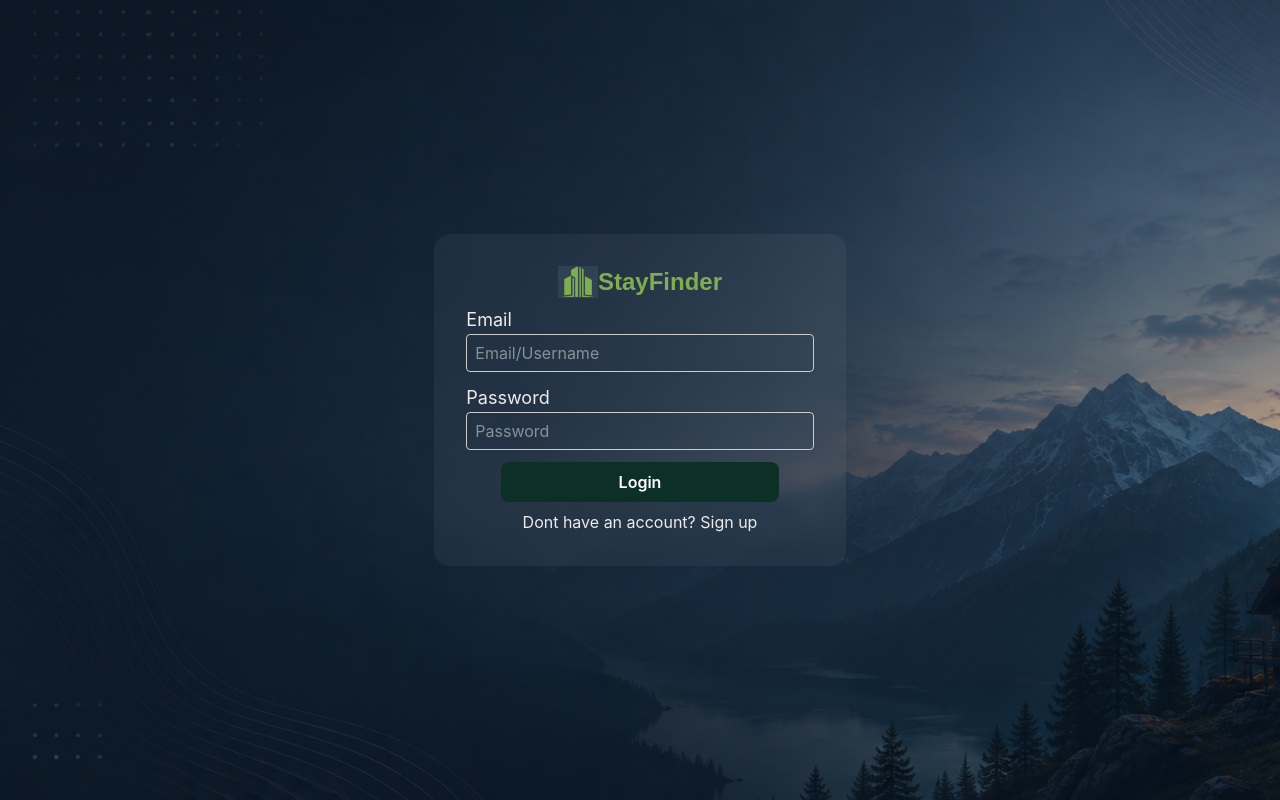
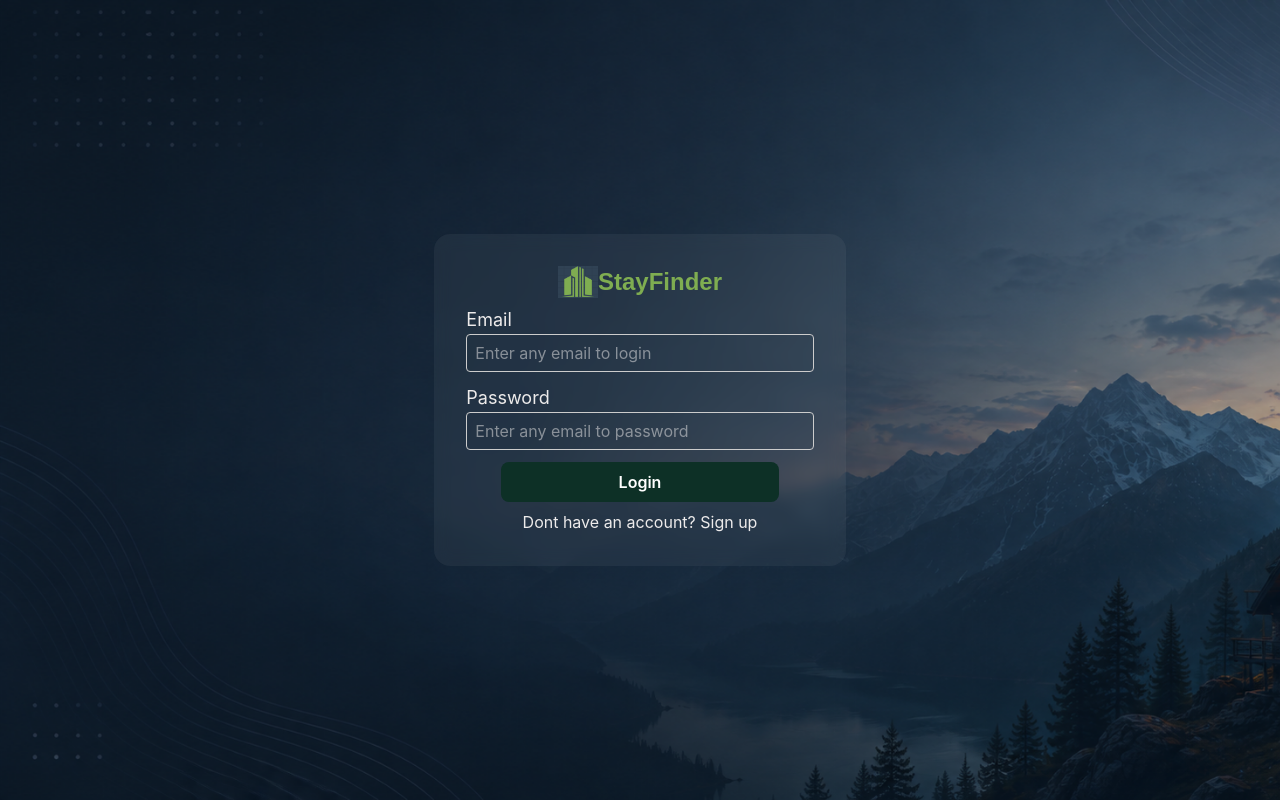
Before and after one commit to AbdullahHamdani4/Stay-Finder, a React (Vite) app: page / in a window 1280 px wide. Built offline with nearby package versions, Linux system fonts and the light colour scheme.

Commit message:
Update index.html and Navbar component; add logo image import and improve button functionality in Navbar

```diff
--- a/index.html
+++ b/index.html
@@ -3,6 +3,7 @@
   <head>
     <meta charset="UTF-8" />
      <meta name="viewport" content="width=device-width, initial-scale=1.0" />
+    <link rel="icon" type="image/png" href="./src/assets/logoLogin.png">
     <link rel="stylesheet" href="https://cdnjs.cloudflare.com/ajax/libs/font-awesome/7.3.0/css/all.min.css" integrity="sha512-ApSLB1Pd3/bZN8fWB/RG9YhN/7bd9Hkf3AGaE2mPfebjrxagjuBtx2GcgdqIlJkUzwylBo61r9Xa9NmgBI0swA==" crossorigin="anonymous" referrerpolicy="no-referrer" />
     <title>Stay-Finder</title>
   </head>
--- a/src/components/Navbar.jsx
+++ b/src/components/Navbar.jsx
@@ -13,7 +13,7 @@ function Navbar() {
         </ul>
     </div>
     <div>
-        <button className="bg-[#0D3026] text-white font-inter font-semibold text-[12px] rounded-[8px] py-2 px-2.5 md:py-2.5 md:px-3 cursor-pointer" onClick={(()=>navigate("/ListProperties"))}>List your property</button>
+        <button className="bg-[#0D3026] text-white font-inter font-semibold text-[12px] rounded-[8px] py-2 px-2.5 md:py-2.5 md:px-3 cursor-pointer" >List your property</button>
     </div>
   </header>
     )
@@ -21,3 +21,4 @@ function Navbar() {
 }
 
 export default Navbar
+// onClick={(()=>navigate("/ListProperties"))}
--- a/src/components/filterBar.jsx
+++ b/src/components/filterBar.jsx
@@ -9,8 +9,6 @@ const filterBar = memo(({ destinationSend }) => {
   const [minPrice, setMinPrice] = useState(5000);
   const [maxPrice, setMaxPrice] = useState(90000);
   const [guests, setGuests] = useState("Any Guest");
- console.log("Hello");
-
   const onData = (minVal, maxVal) => {
     setMinPrice(minVal)
     setMaxPrice(maxVal)
--- a/src/components/logo.jsx
+++ b/src/components/logo.jsx
@@ -1,5 +1,6 @@
 import React from 'react'
 import logoImg from "../assets/logo.png";
+import logoLoginImg from "../assets/logoLogin.png";
 const logo = ({textSize,logo,textColor}) => {
 
   return (
--- a/src/components/sortDropDown.jsx
+++ b/src/components/sortDropDown.jsx
@@ -2,8 +2,6 @@ import React from 'react'
 import { memo } from 'react';
 
 const sortDropDown =memo(({sortValueSend}) => {
-  console.log("sort function ==>");
-
   return (
       <div className="mt-5 flex flex-col items-end">
            <div className="flex shrink-0 items-center gap-3">
--- a/src/pages/Login.jsx
+++ b/src/pages/Login.jsx
@@ -18,8 +18,8 @@ const Login = () => {
               navigate("/Home")
             }
           }>
-            <div className='w-full'><label className='text-[18px]'>Email</label><Input placeholder={"Email/Username"} type={"email"} name="email" /></div>
-            <div><label className='text-[18px]'>Password</label><Input placeholder={"Password"} type={"password"} name="password" /></div>
+            <div className='w-full'><label className='text-[18px]'>Email</label><Input placeholder={"Enter any email to login"} type={"email"} name="email" /></div>
+            <div><label className='text-[18px]'>Password</label><Input placeholder={"Enter any email to password"} type={"password"} name="password" /></div>
             <button className="bg-[#0D3026] text-white font-inter font-semibold text-base rounded-[8px] py-2 w-[80%]">Login</button>
           </form>
         </div>
```
